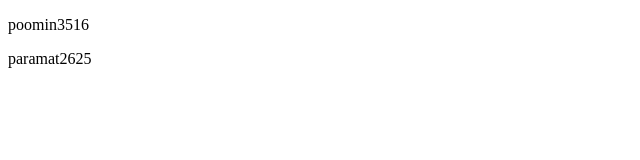
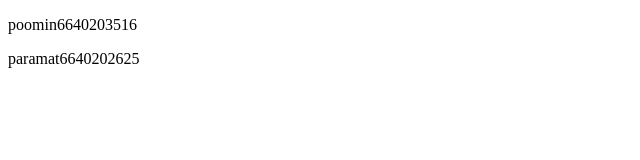
Before and after one commit to Poomincake/lab3, a plain HTML site: page index.html in a window 1280 px wide. Shown: the whole page, without its empty margins (0-640 px from the left). Drawn offline with Linux system fonts and the light colour scheme.

Commit message:
hotfix_change_full_code

```diff
--- a/index.html
+++ b/index.html
@@ -6,7 +6,7 @@
     <title>My Website</title>
 </head>
 <body>
-    <p>poomin3516</p>
-    <p>paramat2625</p>
+    <p>poomin6640203516</p>
+    <p>paramat6640202625</p>
 </body>
 </html>
```
